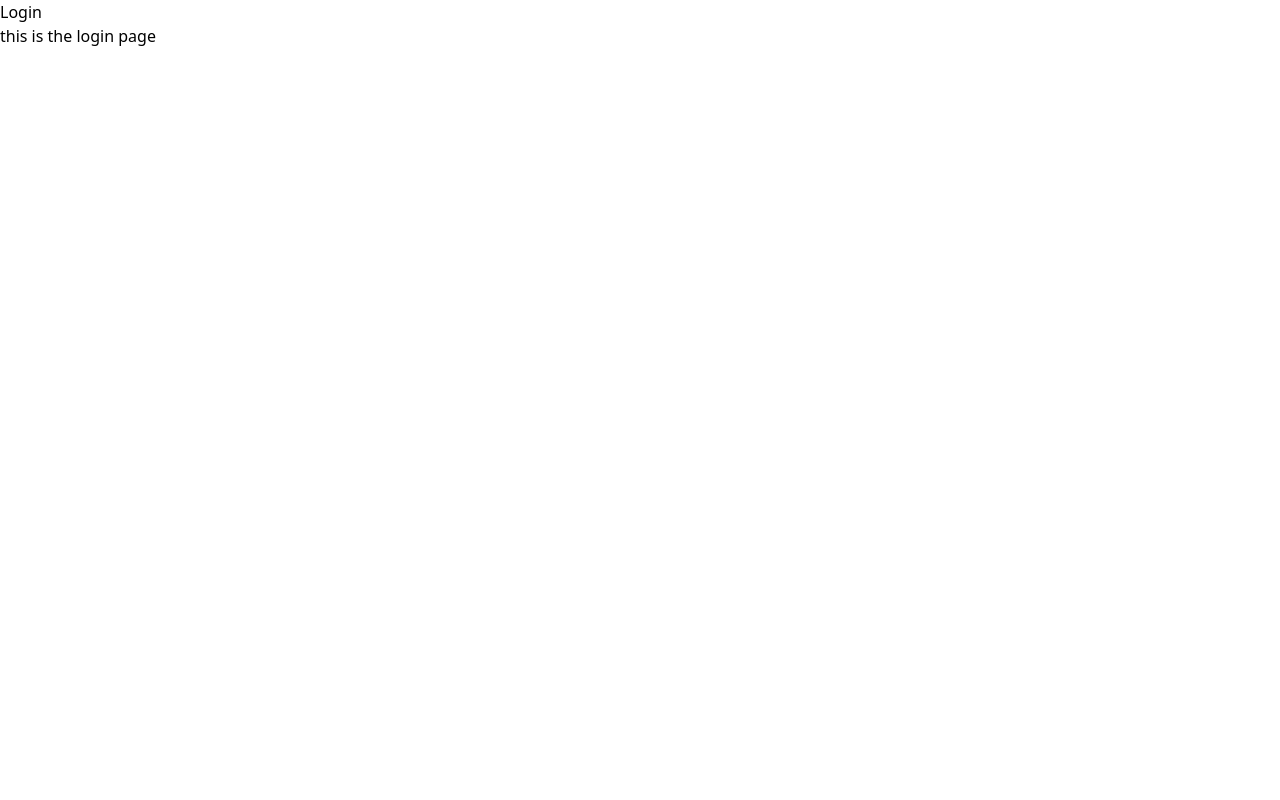
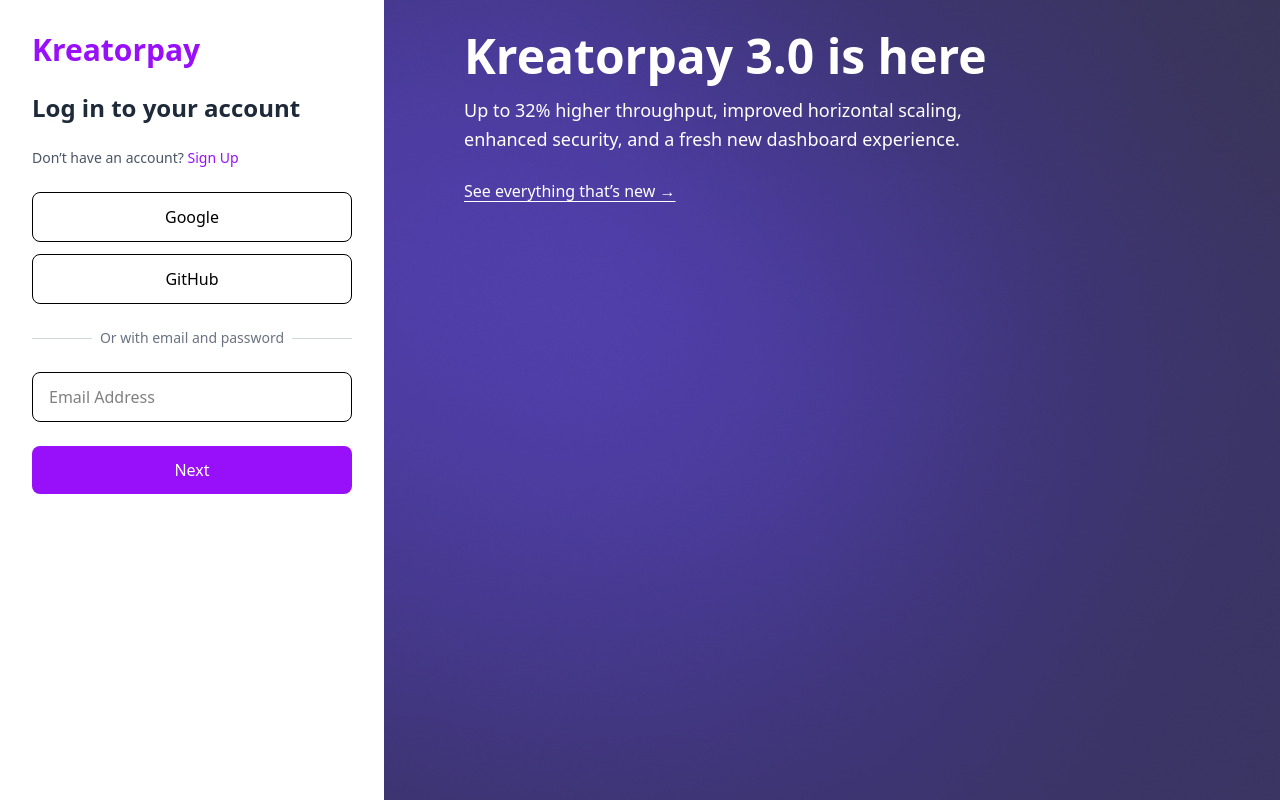
Before and after one commit to SirhmVFX/kreatorpay-fe, a Next.js app: page /login in a window 1280 px wide. Built offline with nearby package versions, Linux system fonts and the light colour scheme.

Commit message:
design and implemented login page

```diff
--- a/src/app/(auth)/login/page.tsx
+++ b/src/app/(auth)/login/page.tsx
@@ -1,10 +1,42 @@
-const Login = () => {
-    return (
-        <div>
-            <h1>Login</h1>
-            <h1>this is the login page</h1>
+"use client";
+
+import React from "react";
+import Image from "next/image";
+import LoginForm from "@/components/LoginForm";
+
+export default function LoginPage() {
+  return (
+    <div className="flex min-h-screen">
+      {/* Left - Form Side */}
+      <div className="w-full md:w-[30%] flex flex-col justify-start p-8 bg-white">
+        <LoginForm />
+      </div>
+
+      {/* Right - Illustration Side */}
+      <div className="hidden md:block md:w-[70%] relative bg-[#F5F3FF]">
+        <Image
+          src="/assets/portfolio-bg.png"
+          alt="Kreatorpay Illustration"
+          fill
+          className="object-cover opacity-80"
+        />
+
+        {/* Text Overlay */}
+        <div className="absolute top-8 left-0 w-full flex flex-col justify-start px-20 text-white z-10">
+          <h1 className="text-4xl md:text-5xl font-bold mb-4">
+            Kreatorpay 3.0 is here
+          </h1>
+          <p className="text-lg max-w-lg leading-relaxed">
+            Up to 32% higher throughput, improved horizontal scaling, enhanced security, and a fresh new dashboard experience.
+          </p>
+          <a
+            href="#"
+            className="mt-6 underline underline-offset-4 font-medium hover:text-purple-300 transition"
+          >
+            See everything that’s new →
+          </a>
         </div>
-    )
+      </div>
+    </div>
+  );
 }
-
-export default Login
--- a/src/app/(auth)/verify-email/page.tsx
+++ b/src/app/(auth)/verify-email/page.tsx
@@ -114,6 +114,8 @@ const VerifyEmail = () => {
                 onChange={(e) => handleChange(index, e.target.value)}
                 onKeyDown={(e) => handleKeyDown(index, e)}
                 onPaste={handlePaste}
+                placeholder={`•`}
+                title={`Digit ${index + 1} of verification code`}
                 className="w-12 h-14 text-center border border-gray-300 rounded-lg text-lg focus:outline-none focus:ring-2 focus:ring-purple-400"
               />
             ))}
--- /dev/null
+++ b/src/components/LoginForm.tsx
@@ -0,0 +1,101 @@
+"use client";
+
+import React, { useState } from "react";
+import Link from "next/link";
+import toast from "react-hot-toast";
+
+export default function LoginForm() {
+  const [email, setEmail] = useState("");
+  const [password, setPassword] = useState("");
+  const [showPassword, setShowPassword] = useState(false);
+
+  const handleSubmit = () => {
+    if (!email) {
+      toast.error("Please enter your email address.");
+      return;
+    }
+
+    if (!showPassword) {
+      setShowPassword(true);
+      return;
+    }
+
+    if (!password) {
+      toast.error("Please enter your password.");
+      return;
+    }
+
+    toast.success("Login successful!");
+    console.log("Login submitted:", { email, password });
+  };
+
+  return (
+    <div className="w-full max-w-sm space-y-6">
+      {/* Logo */}
+      <h1 className="text-3xl font-bold text-purple-600">Kreatorpay</h1>
+
+      {/* Title */}
+      <h2 className="text-2xl font-semibold text-gray-800">Log in to your account</h2>
+
+      {/* Signup prompt */}
+      <p className="text-sm text-gray-600">
+        Don’t have an account?{" "}
+        <Link href="/signup" className="text-purple-600 font-medium hover:underline">
+          Sign Up
+        </Link>
+      </p>
+
+      {/* Social Login buttons */}
+      <div className="space-y-3">
+        <button className="flex items-center justify-center w-full px-4 py-3 border rounded-lg hover:bg-gray-50 transition">
+          Google
+        </button>
+        <button className="flex items-center justify-center w-full px-4 py-3 border rounded-lg hover:bg-gray-50 transition">
+          GitHub
+        </button>
+      </div>
+
+      {/* Divider */}
+      <div className="flex items-center space-x-2">
+        <div className="flex-1 h-px bg-gray-300" />
+        <span className="text-sm text-gray-500">Or with email and password</span>
+        <div className="flex-1 h-px bg-gray-300" />
+      </div>
+
+      {/* Email input */}
+      <input
+        type="email"
+        placeholder="Email Address"
+        value={email}
+        onChange={(e) => setEmail(e.target.value)}
+        className="w-full px-4 py-3 border rounded-lg focus:ring-2 focus:ring-purple-500 outline-none"
+      />
+
+      {/* Password + Forgot Password */}
+      {showPassword && (
+        <div className="space-y-2">
+          <input
+            type="password"
+            placeholder="Password"
+            value={password}
+            onChange={(e) => setPassword(e.target.value)}
+            className="w-full px-4 py-3 border rounded-lg focus:ring-2 focus:ring-purple-500 outline-none"
+          />
+          <div className="flex justify-end">
+            <Link href="/forgot-password" className="text-sm text-purple-600 hover:underline">
+              Forgot Password?
+            </Link>
+          </div>
+        </div>
+      )}
+
+      {/* Button */}
+      <button
+        onClick={handleSubmit}
+        className="w-full px-4 py-3 bg-purple-600 text-white rounded-lg hover:bg-purple-700 transition"
+      >
+        {showPassword ? "Login" : "Next"}
+      </button>
+    </div>
+  );
+}
```
